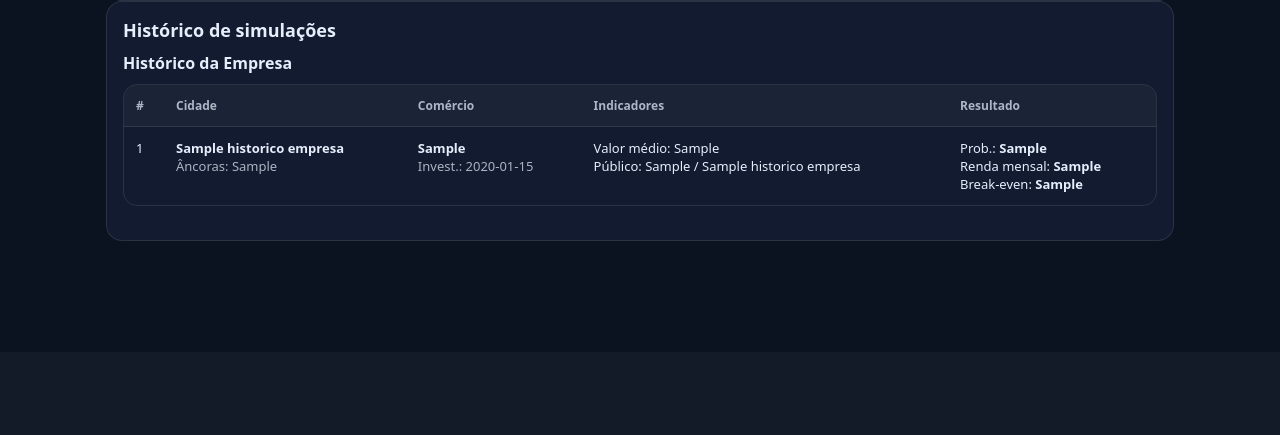
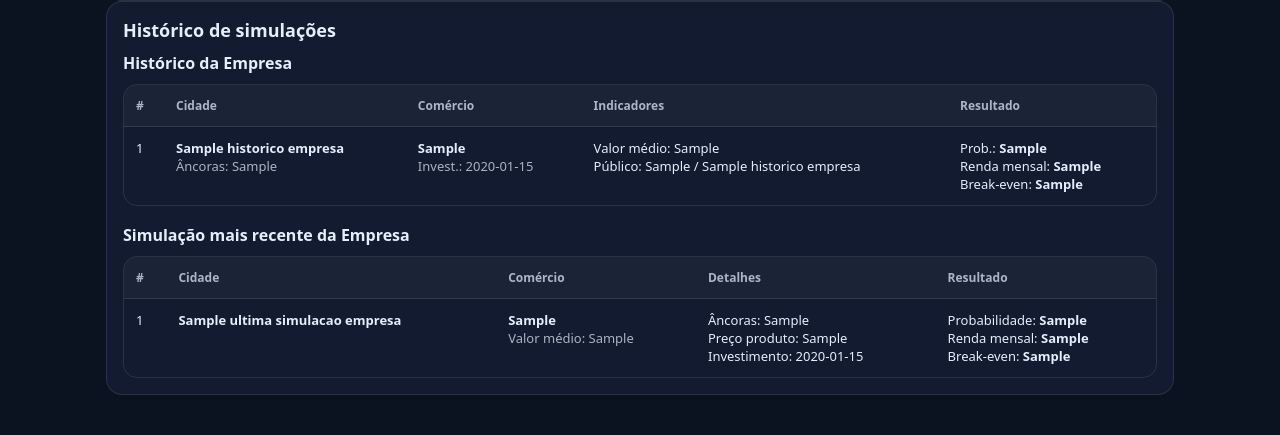
Before and after one commit to Vtr-Cardoso69/Viabilidade-WYT, a PHP site: template View/PerfilView.php in a window 1280 px wide. Shown: the part 448-883 px from the top of the page. Before the commit the page ends 689 px from the top, so only its background shows below. Run offline with PHP 8.4, Linux system fonts and the light colour scheme; the template is opened without the code that fills it: most values are stand-ins (such as "Sample title", 1, 10 or a date in 2020).

Commit message:
Refactor PerfilModel and PerfilController to include latest simulation retrieval and update view for displaying recent simulations

```diff
--- a/Pages/perfilUsuarios.php
+++ b/Pages/perfilUsuarios.php
@@ -89,6 +89,7 @@ if (!$perfilEmpresa || !$perfilEmpresa['empresa']) {
  */
 $empresa = $perfilEmpresa['empresa'];
 $historicoEmpresa = $perfilEmpresa['historico'] ?? [];
+$ultimaSimulacaoEmpresa = $perfilEmpresa['ultima_simulacao'] ?? null;
 $usuario = null;
 $historicoUsuario = [];
 
--- a/View/PerfilView.php
+++ b/View/PerfilView.php
@@ -156,6 +156,50 @@ function h(string $value): string
                     <?php endif; ?>
                 </section>
 
+                <!-- Simulação mais recente da Empresa -->
+                <section>
+                    <h3 style="margin:0 0 10px; font-size:16px;">Simulação mais recente da Empresa</h3>
+                    <?php if (empty($ultimaSimulacaoEmpresa)): ?>
+                        <div class="empty">
+                            <strong>Nenhuma simulação recente encontrada.</strong>
+                            <div class="muted">Faça uma nova análise para que ela apareça aqui.</div>
+                        </div>
+                    <?php else: ?>
+                        <table aria-label="Simulação mais recente da empresa">
+                            <thead>
+                                <tr>
+                                    <th>#</th>
+                                    <th>Cidade</th>
+                                    <th>Comércio</th>
+                                    <th>Detalhes</th>
+                                    <th>Resultado</th>
+                                </tr>
+                            </thead>
+                            <tbody>
+                                <tr>
+                                    <td><?= h((string)$ultimaSimulacaoEmpresa['id']) ?></td>
+                                    <td>
+                                        <div><strong><?= h((string)($ultimaSimulacaoEmpresa['cidade_nome'] ?? '')) ?></strong></div>
+                                    </td>
+                                    <td>
+                                        <div><strong><?= h((string)($ultimaSimulacaoEmpresa['tipo_comercio'] ?? '')) ?></strong></div>
+                                        <div class="muted">Valor médio: <?= h((string)($ultimaSimulacaoEmpresa['valor_medio_produto'] ?? '')) ?></div>
+                                    </td>
+                                    <td>
+                                        <div>Âncoras: <?= h((string)($ultimaSimulacaoEmpresa['quant_ancoras'] ?? '')) ?></div>
+                                        <div>Preço produto: <?= h((string)($ultimaSimulacaoEmpresa['preco_produto'] ?? '')) ?></div>
+                                        <div>Investimento: <?= h((string)($ultimaSimulacaoEmpresa['investimento'] ?? '')) ?></div>
+                                    </td>
+                                    <td>
+                                        <div>Probabilidade: <strong><?= h((string)($ultimaSimulacaoEmpresa['probabilidade_sucesso'] ?? '')) ?></strong></div>
+                                        <div>Renda mensal: <strong><?= h((string)($ultimaSimulacaoEmpresa['renda_mensal'] ?? '')) ?></strong></div>
+                                        <div>Break-even: <strong><?= h((string)($ultimaSimulacaoEmpresa['break_even'] ?? '')) ?></strong></div>
+                                    </td>
+                                </tr>
+                            </tbody>
+                        </table>
+                    <?php endif; ?>
+                </section>
             </main>
         </div>
     </div>
```
Also changed, not shown: BE/Controller/PerfilController.php (+9 -2 lines), BE/Model/PerfilModel.php (renamed from BE/Model/adm/PerfilModel.php, +43 -2 lines), Controller/PerfilController.php (+9 -1 lines).
